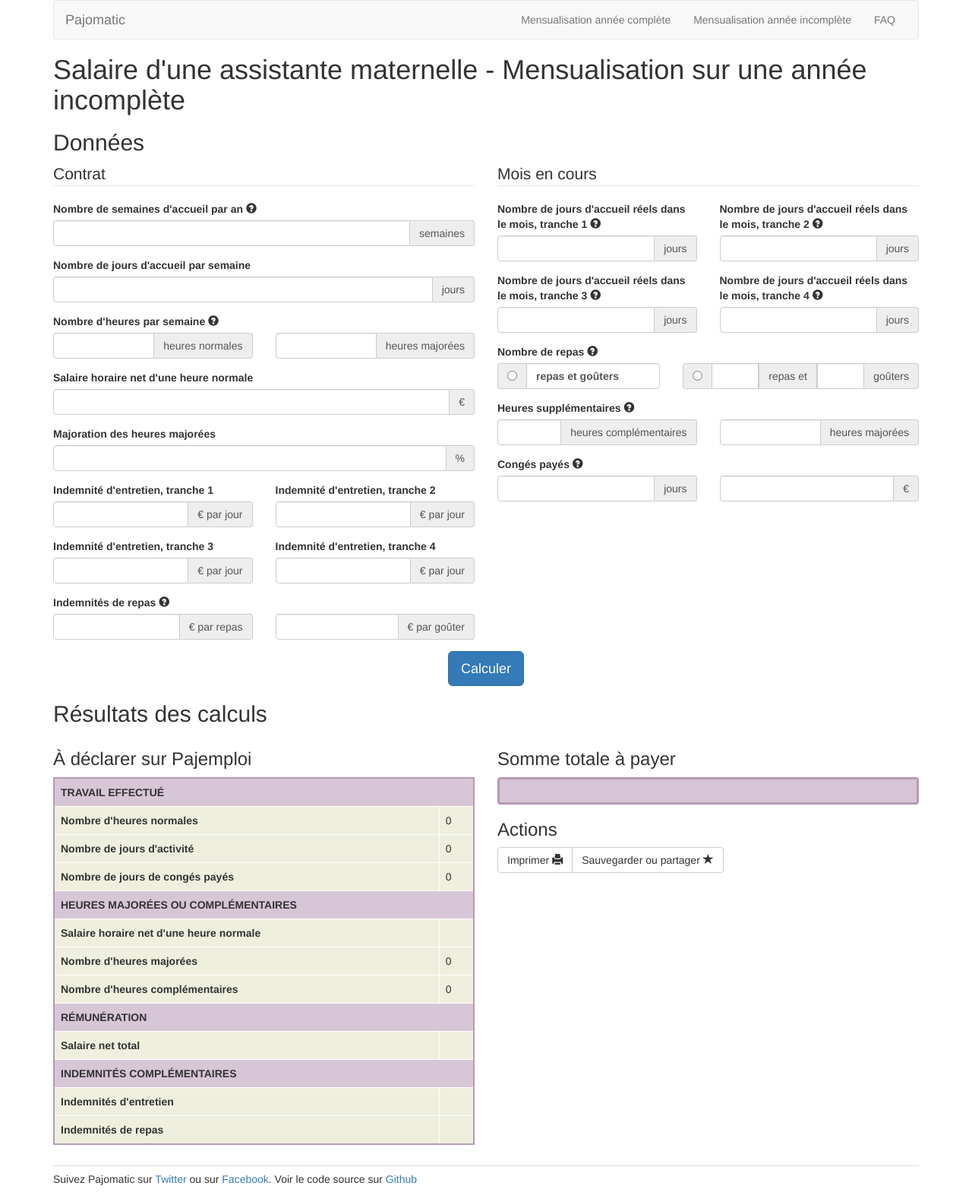
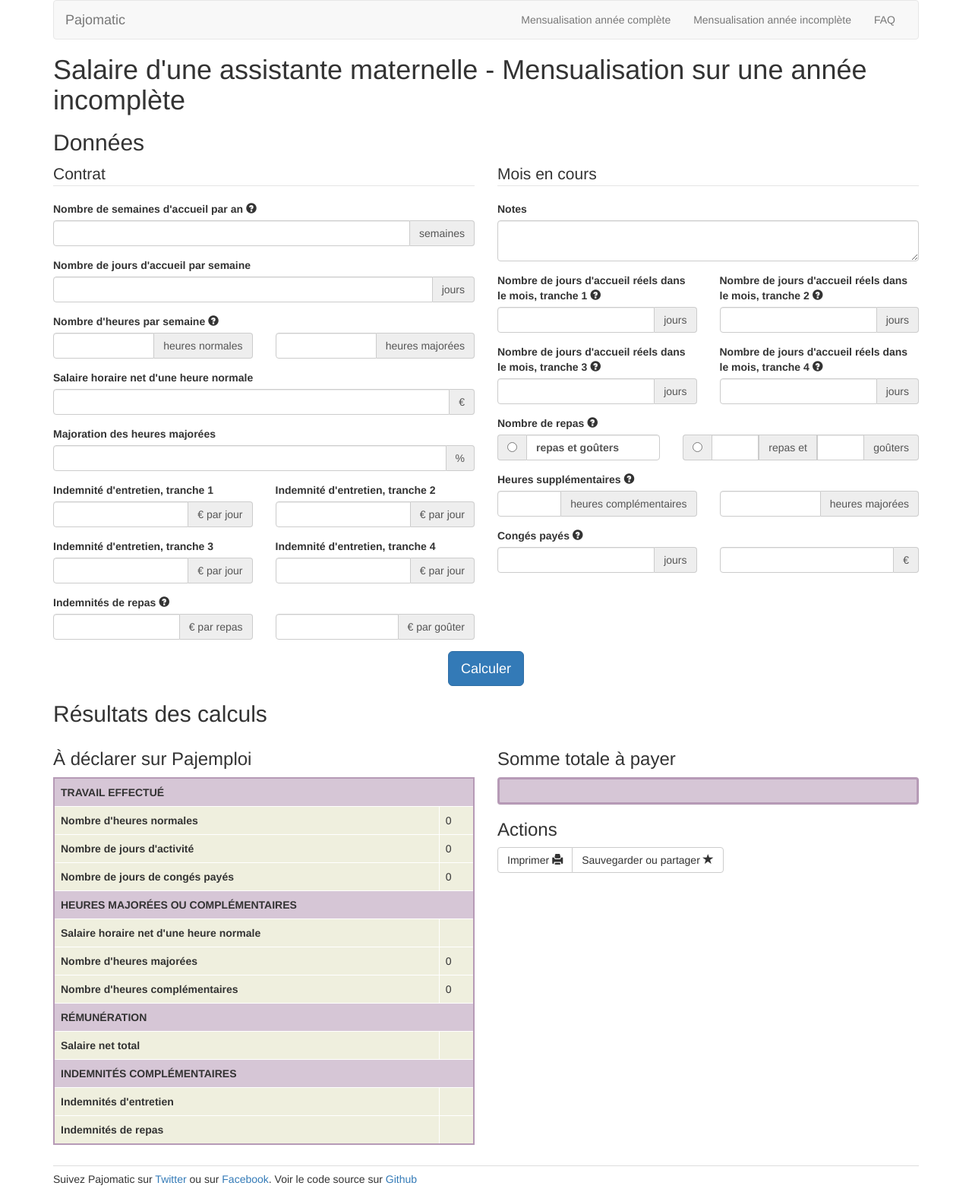
Before and after one commit to tut-tuuut/pajomatic, a Jekyll site: the page built from index.html, in a window 1280 px wide. Shown: the whole page at 76% size. Built offline with Jekyll 4.4.1, drawn with Linux system fonts in a browser that asks for light colours.

Commit message:
Add: champ "notes"

```diff
--- a/_includes/content/base-mois-en-cours.html
+++ b/_includes/content/base-mois-en-cours.html
@@ -1,3 +1,11 @@
+<div class="row">
+  <div class="col-md-12">
+    <div class="form-group">
+      <label for="notes_mois_courant">Notes</label>
+      <div><textarea name="notes_mois_courant" id="notes_mois_courant" cols="30" rows="2" class="form-control"></textarea></div>
+    </div>
+  </div>
+</div>
 <div class="row">
   <div class="col-md-6">
     <div class="form-group">
--- a/css/adjust.scss
+++ b/css/adjust.scss
@@ -41,3 +41,7 @@ footer {
   border: 3px solid darken($pajePurple, 15%);
   font-size: 1.6em;
 }
+
+textarea {
+  resize: vertical;
+}
```
